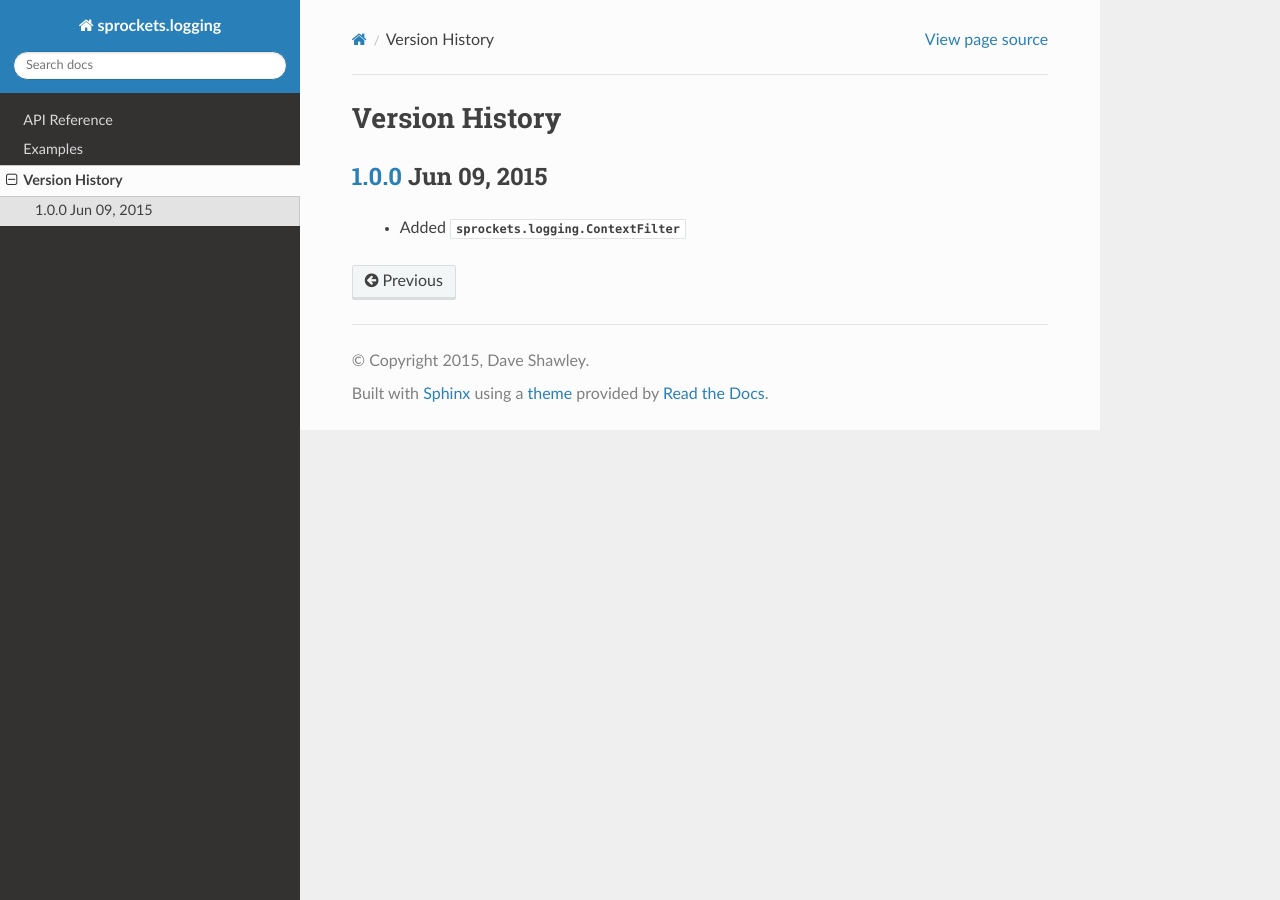
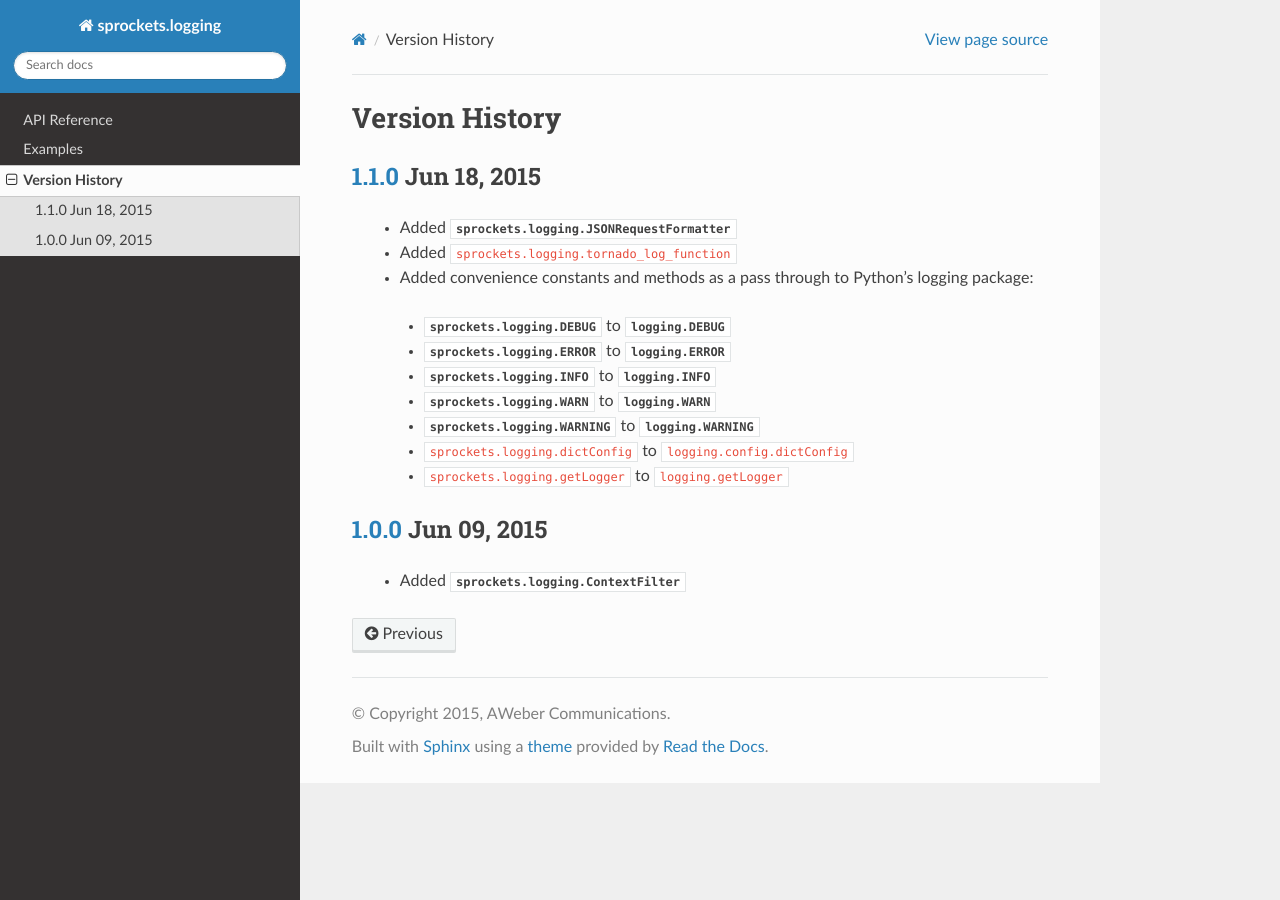
Before and after one commit to sprockets/sprockets.logging, a Sphinx documentation site: the page built from docs/history.rst, in a window 1280 px wide. Built offline with Sphinx 7.4.7 and the Read the Docs theme 2.0.0, drawn with Linux system fonts in a browser that asks for light colours; the version number could not be read and is left out; cross-references to code outside the pages are shown as plain code.

Commit message:
Update the docs

```diff
--- a/docs/conf.py
+++ b/docs/conf.py
@@ -13,7 +13,8 @@ templates_path = []
 source_suffix = '.rst'
 master_doc = 'index'
 project = 'sprockets.logging'
-copyright = '2015, Dave Shawley'
+author = 'Dave Shawley'
+copyright = '2015, AWeber Communications'
 version = '.'.join(__version__.split('.')[0:1])
 release = __version__
 if len(version_info) > 3:
@@ -25,4 +26,5 @@ html_theme_path = [sphinx_rtd_theme.get_html_theme_path()]
 intersphinx_mapping = {
     'python': ('https://docs.python.org/', None),
     'sprockets': ('https://sprockets.readthedocs.org/en/latest/', None),
+    'tornado': ('http://www.tornadoweb.org/en/stable/', None),
 }
--- a/docs/history.rst
+++ b/docs/history.rst
@@ -1,8 +1,21 @@
 Version History
 ===============
+`1.1.0`_ Jun 18, 2015
+---------------------
+ - Added :class:`sprockets.logging.JSONRequestFormatter`
+ - Added :method:`sprockets.logging.tornado_log_function`
+ - Added convenience constants and methods as a pass through to Python's logging package:
+  - :data:`sprockets.logging.DEBUG` to :data:`logging.DEBUG`
+  - :data:`sprockets.logging.ERROR` to :data:`logging.ERROR`
+  - :data:`sprockets.logging.INFO` to :data:`logging.INFO`
+  - :data:`sprockets.logging.WARN` to :data:`logging.WARN`
+  - :data:`sprockets.logging.WARNING` to :data:`logging.WARNING`
+  - :method:`sprockets.logging.dictConfig` to :method:`logging.config.dictConfig`
+  - :method:`sprockets.logging.getLogger` to :method:`logging.getLogger`
 
 `1.0.0`_ Jun 09, 2015
 ---------------------
  - Added :class:`sprockets.logging.ContextFilter`
 
+.. _1.1.0: https://github.com/sprockets/sprockets.logging/compare/1.0.0...1.1.0
 .. _1.0.0: https://github.com/sprockets/sprockets.logging/compare/0.0.0...1.0.0
```
Also changed, not shown: 1 other file.
